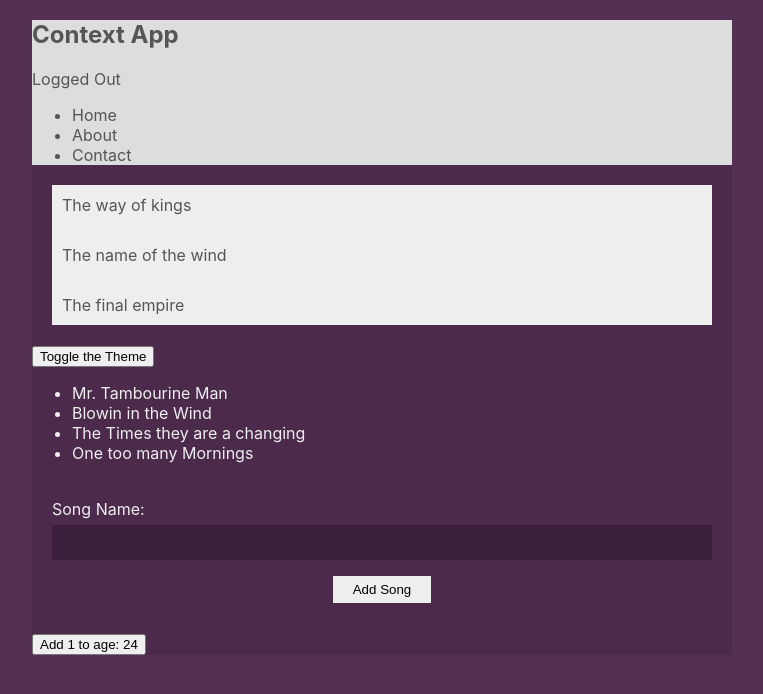
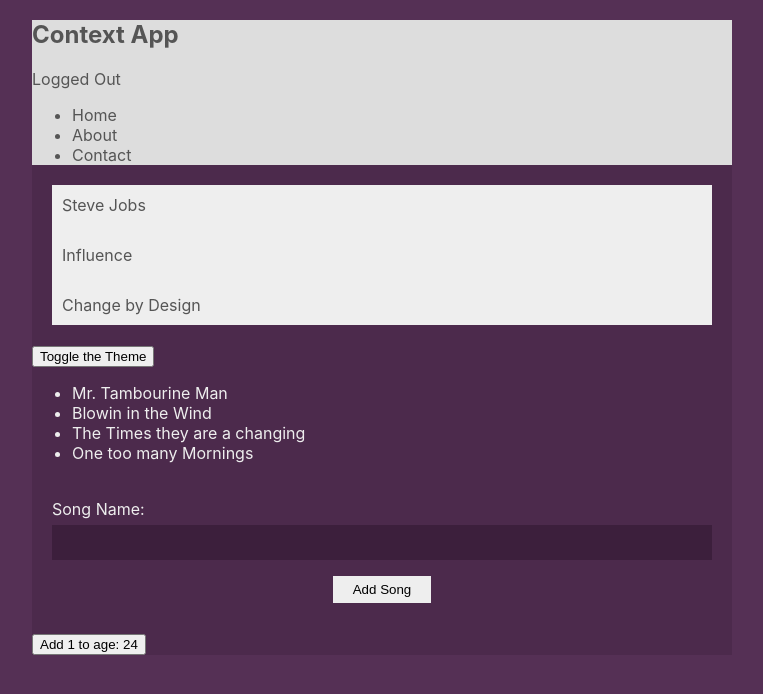
Before and after one commit to abp437/Javascript-Assignments, a React (Create React App) app in the folder react-hooks/: page / in a window 1280 px wide. Shown: the top 694 px of the page, without its empty margins (258-1021 px from the left). Built offline with nearby package versions, Linux system fonts and the light colour scheme; the HTML template or start-up script is replaced by a standard one.

Commit message:
Functional Context Provider addded

```diff
--- a/react-hooks/src/App.js
+++ b/react-hooks/src/App.js
@@ -3,6 +3,7 @@
 import BookList from './components/Booklist';
 import ThemeContextProvider from './contexts/ThemeContext';
 import AuthContextProvider from './contexts/AuthContext';
+import BookContextProvider from './contexts/BookContext';
 import ThemeToggle from './components/ThemeToggle';
 import SongList from './components/SongList';
 
@@ -12,7 +13,9 @@
       <ThemeContextProvider>
         <AuthContextProvider>
           <Navbar />
-          <BookList />
+          <BookContextProvider>
+            <BookList />
+          </BookContextProvider>
           <ThemeToggle />
           <SongList />
         </AuthContextProvider>
--- a/react-hooks/src/components/Booklist.js
+++ b/react-hooks/src/components/Booklist.js
@@ -1,16 +1,23 @@
 import React, { useContext } from 'react';
 import { ThemeContext } from '../contexts/ThemeContext';
+import { BookContext } from '../contexts/BookContext';
 
 const BookList = () => {
   const { isLightTheme, light, dark, } = useContext(ThemeContext);
+  const { books, } = useContext(BookContext);
   const theme = isLightTheme ? light : dark;
   const { bg, syntax, } = theme;
   return (
     <div className="book-list" style={{ color: syntax, background: bg }}>
       <ul>
-        <li style={{ background: bg }}>The way of kings</li>
-        <li style={{ background: bg }}>The name of the wind</li>
-        <li style={{ background: bg }}>The final empire</li>
+        {
+          books.map((book) => {
+            const { id, title } = book;
+            return (
+              <li key={id} style={{ background: bg }}>{title}</li>
+            );
+          })
+        }
       </ul>
     </div>
   );
--- a/react-hooks/src/contexts/AuthContext.js
+++ b/react-hooks/src/contexts/AuthContext.js
@@ -1,29 +1,19 @@
-import React, { Component, createContext } from 'react';
+import React, { createContext, useState } from 'react';
 
 export const AuthContext = createContext();
 
-export default class AuthContextProvider extends Component {
-  constructor(props) {
-    super(props);
-    this.state = {
-      isAuthenticated: false,
-    };
-    this.toggleAuth = this.toggleAuth.bind(this);
+const AuthContextProvider = (props) => {
+  const [isAuthenticated, setIsAuthenticated] = useState(false);
+
+  const toggleAuth = () => {
+    setIsAuthenticated(!isAuthenticated);
   }
 
-  toggleAuth() {
-    const { isAuthenticated } = this.state;
-    this.setState({
-      isAuthenticated: !isAuthenticated,
-    })
-  }
+  return (
+    <AuthContext.Provider value={{ isAuthenticated, toggleAuth }}>
+      {props.children}
+    </AuthContext.Provider>
+  );
+}
 
-  render() {
-    const { toggleAuth } = this;
-    return (
-      <AuthContext.Provider value={{ ...this.state, toggleAuth }}>
-        {this.props.children}
-      </AuthContext.Provider>
-    );
-  }
-}
+export default AuthContextProvider;
--- /dev/null
+++ b/react-hooks/src/contexts/BookContext.js
@@ -0,0 +1,21 @@
+import React, { createContext, useState } from 'react';
+
+export const BookContext = createContext();
+
+const BookContextProvider = (props) => {
+  const idGenerator = () => (
+    Math.floor((Math.random() * 1000) * (Math.random() * 1000))
+  );
+  const [books, setBooks] = useState([
+    { id: idGenerator(), title: 'Steve Jobs', },
+    { id: idGenerator(), title: 'Influence', },
+    { id: idGenerator(), title: 'Change by Design' },
+  ]);
+  return (
+    <BookContext.Provider value={{ books }}>
+      {props.children}
+    </BookContext.Provider>
+  );
+};
+
+export default BookContextProvider;
--- a/react-hooks/src/contexts/ThemeContext.js
+++ b/react-hooks/src/contexts/ThemeContext.js
@@ -1,39 +1,29 @@
-import React, { Component, createContext } from 'react';
+import React, { createContext, useState } from 'react';
 
 export const ThemeContext = createContext();
 
-export default class ThemeContextProvider extends Component {
-  constructor(props) {
-    super(props);
-    this.state = {
-      isLightTheme: true,
-      light: {
+const ThemeContextProvider = (props) => {
+  const [isLightTheme, setIsLightTheme] = useState(true);
+  const light = {
     syntax: '#555',
     ui: '#ddd',
     bg: '#eee',
-      },
-      dark: {
+  };
+  const dark = {
     syntax: '#ddd',
     ui: '#333',
     bg: '#555',
-      }
   };
-    this.toggleTheme = this.toggleTheme.bind(this);
+
+  const toggleTheme = () => {
+    setIsLightTheme(!isLightTheme);
   }
 
-  toggleTheme() {
-    const { isLightTheme } = this.state;
-    this.setState({
-      isLightTheme: !isLightTheme,
-    })
+  return (
+    <ThemeContext.Provider value={{ isLightTheme, light, dark, toggleTheme, }}>
+      {props.children}
+    </ThemeContext.Provider >
+  );
 }
 
-  render() {
-    const { toggleTheme } = this;
-    return (
-      <ThemeContext.Provider value={{ ...this.state, toggleTheme, }}>
-        {this.props.children}
-      </ThemeContext.Provider>
-    );
-  }
-}
+export default ThemeContextProvider;
```
Lines whose indentation alone changed are shown as unchanged.
